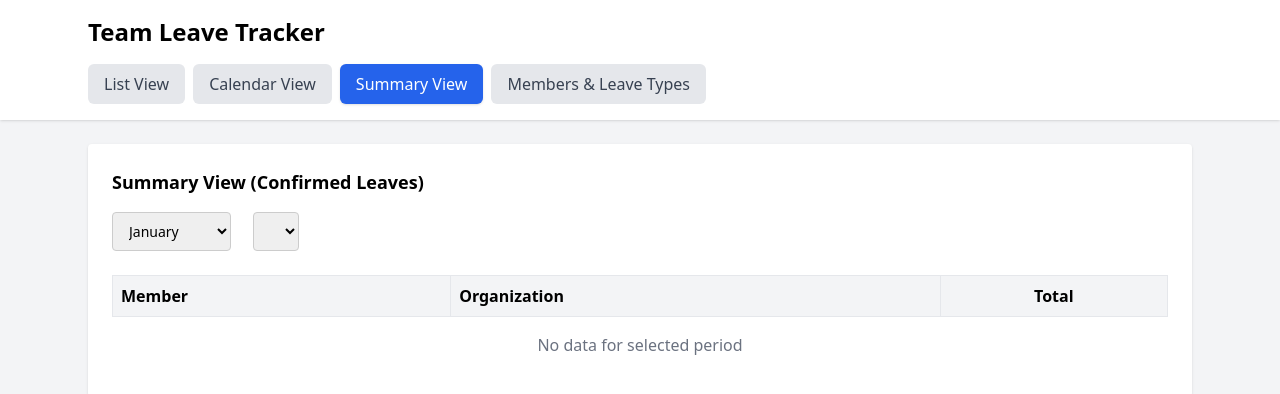
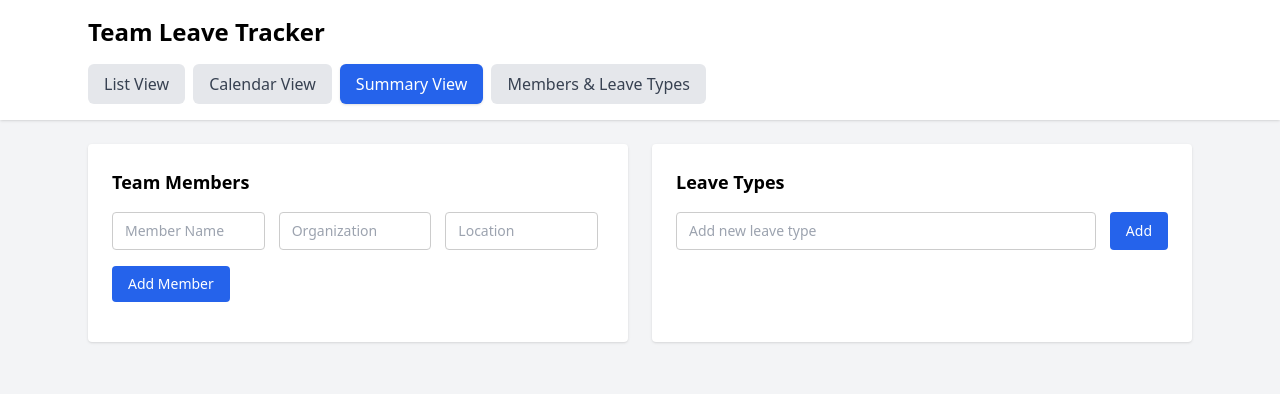
Before and after one commit to pinaki-GH/leave-tracker, a Next.js app: page /summary in a window 1280 px wide. Shown: the top 394 px of the page. Built offline with nearby package versions, Linux system fonts and the light colour scheme.

Commit message:
Update page.tsx

```diff
--- a/app/summary/page.tsx
+++ b/app/summary/page.tsx
@@ -1,172 +1,324 @@
 "use client";
 
-import { useEffect, useMemo, useState } from "react";
-import { Leave } from "@/lib/types";
-import { getData } from "@/lib/storage";
-
-const months = [
-  "January","February","March","April","May","June",
-  "July","August","September","October","November","December"
-];
+import { useEffect, useState } from "react";
+import { getData, saveData } from "@/lib/storage";
 
 type Member = {
   id: string;
   name: string;
-  organization?: string;
-  location?: string;
+  organization: string;
+  location: string;
 };
 
-type SummaryRow = {
-  member: string;
-  organization: string;
-  totals: Record<string, number>;
-  total: number;
+type LeaveType = {
+  id: string;
+  name: string;
 };
 
-export default function SummaryPage() {
-  const [leaves, setLeaves] = useState<Leave[]>([]);
+export default function MembersPage() {
   const [members, setMembers] = useState<Member[]>([]);
-  const [leaveTypes, setLeaveTypes] = useState<string[]>([]);
+  const [leaveTypes, setLeaveTypes] = useState<LeaveType[]>([]);
 
-  const [month, setMonth] = useState<number | "All">(new Date().getMonth());
-  const [year, setYear] = useState(new Date().getFullYear());
+  /* ---------- Add Member ---------- */
+  const [newName, setNewName] = useState("");
+  const [newOrg, setNewOrg] = useState("");
+  const [newLocation, setNewLocation] = useState("");
+
+  /* ---------- Edit ---------- */
+  const [editingMemberId, setEditingMemberId] = useState<string | null>(null);
+  const [editingLeaveTypeId, setEditingLeaveTypeId] = useState<string | null>(null);
+
+  const [editMember, setEditMember] = useState<Partial<Member>>({});
+  const [editLeaveTypeName, setEditLeaveTypeName] = useState("");
+
+  /* ---------- Add Leave Type ---------- */
+  const [newLeaveType, setNewLeaveType] = useState("");
 
   useEffect(() => {
-    setLeaves(getData("leaves"));
-    setMembers((getData("members") as Member[]) || []);
-    setLeaveTypes((getData<any>("leaveTypes") || []).map(t => t.name));
+    // 🔹 Normalize existing data to include organization & location
+    const storedMembers = (getData("members") as Partial<Member>[]) || [];
+    const normalizedMembers: Member[] = storedMembers.map(m => ({
+      id: m.id!,
+      name: m.name!,
+      organization: m.organization || "",
+      location: m.location || "",
+    }));
+
+    setMembers(normalizedMembers);
+    setLeaveTypes((getData("leaveTypes") as LeaveType[]) || []);
   }, []);
 
-  const memberOrgMap = useMemo(() => {
-    const map: Record<string, string> = {};
-    members.forEach(m => {
-      map[m.name] = m.organization || "—";
-    });
-    return map;
-  }, [members]);
+  /* ---------- Helpers ---------- */
 
-  const summary = useMemo<SummaryRow[]>(() => {
-    const rows: SummaryRow[] = members.map(m => ({
-      member: m.name,
-      organization: m.organization || "—",
-      totals: {},
-      total: 0,
-    }));
+  const saveMembers = (data: Member[]) => {
+    setMembers(data);
+    saveData("members", data);
+  };
 
-    rows.forEach(row => {
-      leaveTypes.forEach(t => (row.totals[t] = 0));
-    });
+  const saveLeaveTypes = (data: LeaveType[]) => {
+    setLeaveTypes(data);
+    saveData("leaveTypes", data);
+  };
 
-    leaves.forEach(l => {
-      if (l.status !== "Confirmed") return;
+  /* ---------- Members ---------- */
 
-      const d = new Date(l.startDate);
+  const addMember = () => {
+    if (!newName.trim()) return;
 
-      if (month !== "All" && d.getMonth() !== month) return;
-      if (d.getFullYear() !== year) return;
+    saveMembers([
+      ...members,
+      {
+        id: crypto.randomUUID(),
+        name: newName.trim(),
+        organization: newOrg.trim(),
+        location: newLocation.trim(),
+      },
+    ]);
 
-      const row = rows.find(r => r.member === l.memberName);
-      if (!row) return;
+    setNewName("");
+    setNewOrg("");
+    setNewLocation("");
+  };
 
-      row.totals[l.leaveType] += l.ptoDays;
-      row.total += l.ptoDays;
-    });
+  const updateMember = () => {
+    if (!editingMemberId || !editMember.name?.trim()) return;
 
-    // Sort by member name (A → Z)
-    return rows.sort((a, b) =>
-      a.member.localeCompare(b.member)
+    saveMembers(
+      members.map(m =>
+        m.id === editingMemberId
+          ? {
+              ...m,
+              name: editMember.name!.trim(),
+              organization: editMember.organization || "",
+              location: editMember.location || "",
+            }
+          : m
+      )
     );
-  }, [leaves, members, leaveTypes, month, year]);
 
-  const years = Array.from(
-    new Set(leaves.map(l => new Date(l.startDate).getFullYear()))
-  ).sort();
+    setEditingMemberId(null);
+    setEditMember({});
+  };
+
+  const deleteMember = (id: string) => {
+    saveMembers(members.filter(m => m.id !== id));
+  };
+
+  /* ---------- Leave Types ---------- */
+
+  const addLeaveType = () => {
+    if (!newLeaveType.trim()) return;
+
+    saveLeaveTypes([
+      ...leaveTypes,
+      { id: crypto.randomUUID(), name: newLeaveType.trim() },
+    ]);
+
+    setNewLeaveType("");
+  };
+
+  const updateLeaveType = () => {
+    if (!editingLeaveTypeId || !editLeaveTypeName.trim()) return;
+
+    saveLeaveTypes(
+      leaveTypes.map(t =>
+        t.id === editingLeaveTypeId
+          ? { ...t, name: editLeaveTypeName.trim() }
+          : t
+      )
+    );
+
+    setEditingLeaveTypeId(null);
+    setEditLeaveTypeName("");
+  };
+
+  const deleteLeaveType = (id: string) => {
+    saveLeaveTypes(leaveTypes.filter(t => t.id !== id));
+  };
+
+  /* ---------- UI ---------- */
 
   return (
-    <div className="bg-white p-6 rounded shadow">
-      <h2 className="text-lg font-bold mb-4">
-        Summary View (Confirmed Leaves)
-      </h2>
+    <div className="grid grid-cols-1 md:grid-cols-2 gap-6">
+      {/* Team Members */}
+      <div className="bg-white p-6 rounded shadow">
+        <h2 className="text-lg font-bold mb-4">Team Members</h2>
 
-      {/* Filters */}
-      <div className="flex gap-4 mb-6">
-        <select
-          className="border px-3 py-2 rounded text-sm"
-          value={month}
-          onChange={e =>
-            setMonth(
-              e.target.value === "All"
-                ? "All"
-                : Number(e.target.value)
-            )
-          }
+        {/* Add Member */}
+        <div className="grid grid-cols-1 md:grid-cols-3 gap-2 mb-4">
+          <input
+            className="border px-3 py-2 rounded text-sm"
+            placeholder="Member Name"
+            value={newName}
+            onChange={e => setNewName(e.target.value)}
+          />
+          <input
+            className="border px-3 py-2 rounded text-sm"
+            placeholder="Organization"
+            value={newOrg}
+            onChange={e => setNewOrg(e.target.value)}
+          />
+          <input
+            className="border px-3 py-2 rounded text-sm"
+            placeholder="Location"
+            value={newLocation}
+            onChange={e => setNewLocation(e.target.value)}
+          />
+        </div>
+
+        <button
+          onClick={addMember}
+          className="bg-blue-600 text-white px-4 py-2 rounded text-sm mb-4"
         >
-          <option value="All">All Months</option>
-          {months.map((m, i) => (
-            <option key={m} value={i}>{m}</option>
+          Add Member
+        </button>
+
+        {/* Member List */}
+        <ul className="space-y-2">
+          {members.map(m => (
+            <li key={m.id} className="border rounded p-3">
+              {editingMemberId === m.id ? (
+                <div className="grid grid-cols-1 md:grid-cols-3 gap-2">
+                  <input
+                    className="border px-2 py-1 rounded text-sm"
+                    value={editMember.name || ""}
+                    onChange={e =>
+                      setEditMember({ ...editMember, name: e.target.value })
+                    }
+                  />
+                  <input
+                    className="border px-2 py-1 rounded text-sm"
+                    value={editMember.organization || ""}
+                    onChange={e =>
+                      setEditMember({
+                        ...editMember,
+                        organization: e.target.value,
+                      })
+                    }
+                  />
+                  <input
+                    className="border px-2 py-1 rounded text-sm"
+                    value={editMember.location || ""}
+                    onChange={e =>
+                      setEditMember({
+                        ...editMember,
+                        location: e.target.value,
+                      })
+                    }
+                  />
+
+                  <div className="col-span-full flex gap-2 mt-2">
+                    <button onClick={updateMember} className="text-blue-600 text-sm">
+                      Save
+                    </button>
+                    <button
+                      onClick={() => {
+                        setEditingMemberId(null);
+                        setEditMember({});
+                      }}
+                      className="text-gray-500 text-sm"
+                    >
+                      Cancel
+                    </button>
+                  </div>
+                </div>
+              ) : (
+                <div className="flex items-center gap-2">
+                  <div className="flex-1">
+                    <div className="font-medium">{m.name}</div>
+                    <div className="text-sm text-gray-600">
+                      {m.organization || "—"} · {m.location || "—"}
+                    </div>
+                  </div>
+
+                  <button
+                    onClick={() => {
+                      setEditingMemberId(m.id);
+                      setEditMember(m);
+                    }}
+                    className="text-blue-600 text-sm"
+                  >
+                    Edit
+                  </button>
+                  <button
+                    onClick={() => deleteMember(m.id)}
+                    className="text-red-600 text-sm"
+                  >
+                    Delete
+                  </button>
+                </div>
+              )}
+            </li>
           ))}
-        </select>
-
-        <select
-          className="border px-3 py-2 rounded text-sm"
-          value={year}
-          onChange={e => setYear(Number(e.target.value))}
-        >
-          {years.map(y => (
-            <option key={y}>{y}</option>
-          ))}
-        </select>
+        </ul>
       </div>
 
-      {/* Summary Table */}
-      <table className="w-full border-collapse">
-        <thead>
-          <tr className="bg-gray-100">
-            <th className="border p-2 text-left">Member</th>
-            <th className="border p-2 text-left">Organization</th>
-            {leaveTypes.map(t => (
-              <th key={t} className="border p-2 text-center">
-                {t}
-              </th>
-            ))}
-            <th className="border p-2 text-center">Total</th>
-          </tr>
-        </thead>
+      {/* Leave Types */}
+      <div className="bg-white p-6 rounded shadow">
+        <h2 className="text-lg font-bold mb-4">Leave Types</h2>
 
-        <tbody>
-          {summary.map(row => (
-            <tr key={row.member}>
-              <td className="border p-2 text-left">
-                {row.member}
-              </td>
-              <td className="border p-2 text-left">
-                {row.organization}
-              </td>
+        <div className="flex gap-2 mb-4">
+          <input
+            className="border px-3 py-2 rounded text-sm flex-1"
+            placeholder="Add new leave type"
+            value={newLeaveType}
+            onChange={e => setNewLeaveType(e.target.value)}
+          />
+          <button
+            onClick={addLeaveType}
+            className="bg-blue-600 text-white px-4 py-2 rounded text-sm"
+          >
+            Add
+          </button>
+        </div>
 
-              {leaveTypes.map(t => (
-                <td key={t} className="border p-2 text-center">
-                  {row.totals[t] || 0}
-                </td>
-              ))}
-
-              <td className="border p-2 text-center font-semibold">
-                {row.total}
-              </td>
-            </tr>
+        <ul className="space-y-2">
+          {leaveTypes.map(t => (
+            <li key={t.id} className="flex items-center gap-2 border p-2 rounded">
+              {editingLeaveTypeId === t.id ? (
+                <>
+                  <input
+                    className="border px-2 py-1 rounded text-sm flex-1"
+                    value={editLeaveTypeName}
+                    onChange={e => setEditLeaveTypeName(e.target.value)}
+                  />
+                  <button onClick={updateLeaveType} className="text-blue-600 text-sm">
+                    Save
+                  </button>
+                  <button
+                    onClick={() => {
+                      setEditingLeaveTypeId(null);
+                      setEditLeaveTypeName("");
+                    }}
+                    className="text-gray-500 text-sm"
+                  >
+                    Cancel
+                  </button>
+                </>
+              ) : (
+                <>
+                  <span className="flex-1">{t.name}</span>
+                  <button
+                    onClick={() => {
+                      setEditingLeaveTypeId(t.id);
+                      setEditLeaveTypeName(t.name);
+                    }}
+                    className="text-blue-600 text-sm"
+                  >
+                    Edit
+                  </button>
+                  <button
+                    onClick={() => deleteLeaveType(t.id)}
+                    className="text-red-600 text-sm"
+                  >
+                    Delete
+                  </button>
+                </>
+              )}
+            </li>
           ))}
-
-          {summary.length === 0 && (
-            <tr>
-              <td
-                colSpan={leaveTypes.length + 3}
-                className="text-center p-4 text-gray-500"
-              >
-                No data for selected period
-              </td>
-            </tr>
-          )}
-        </tbody>
-      </table>
+        </ul>
+      </div>
     </div>
   );
 }
```
